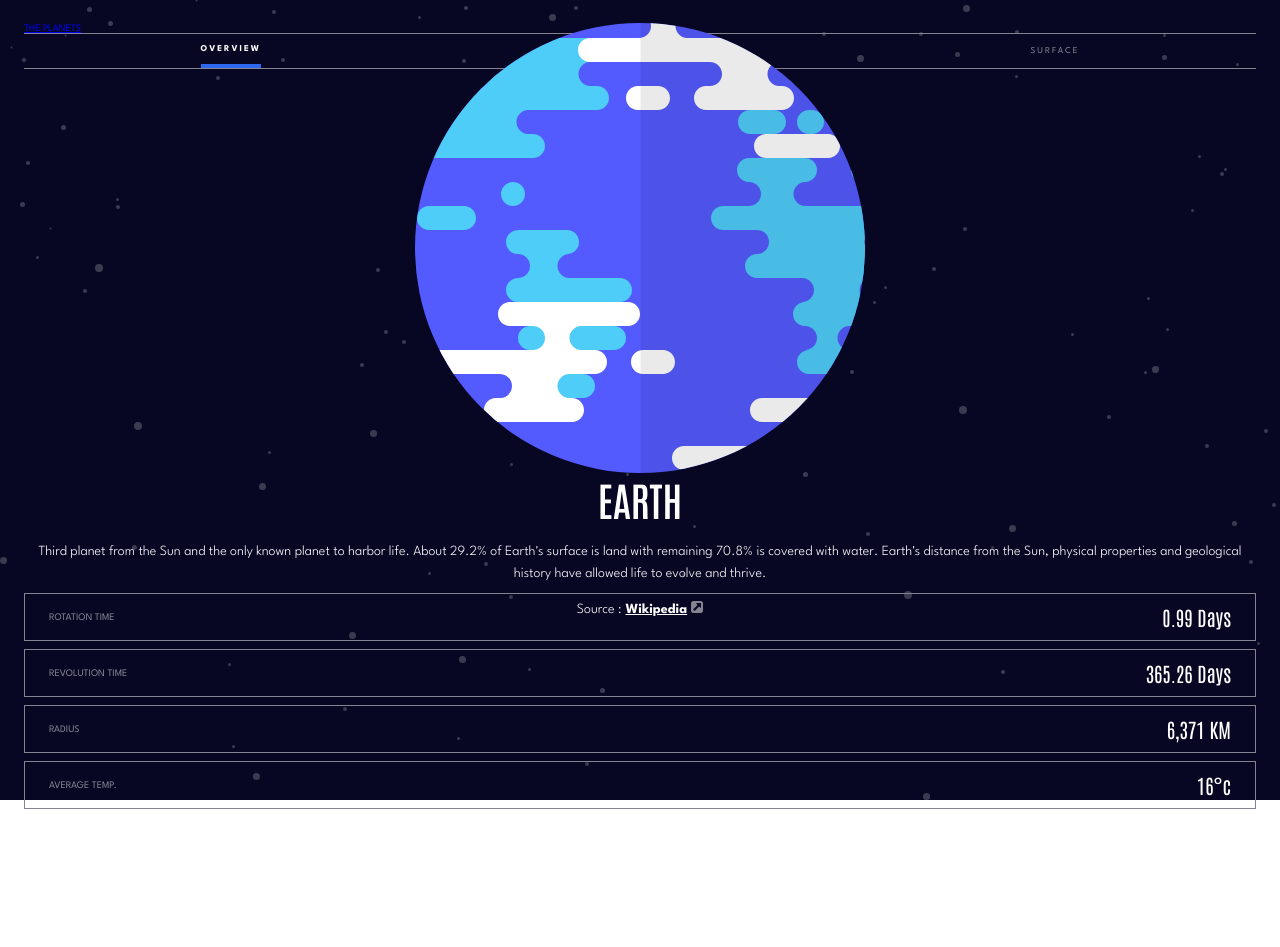
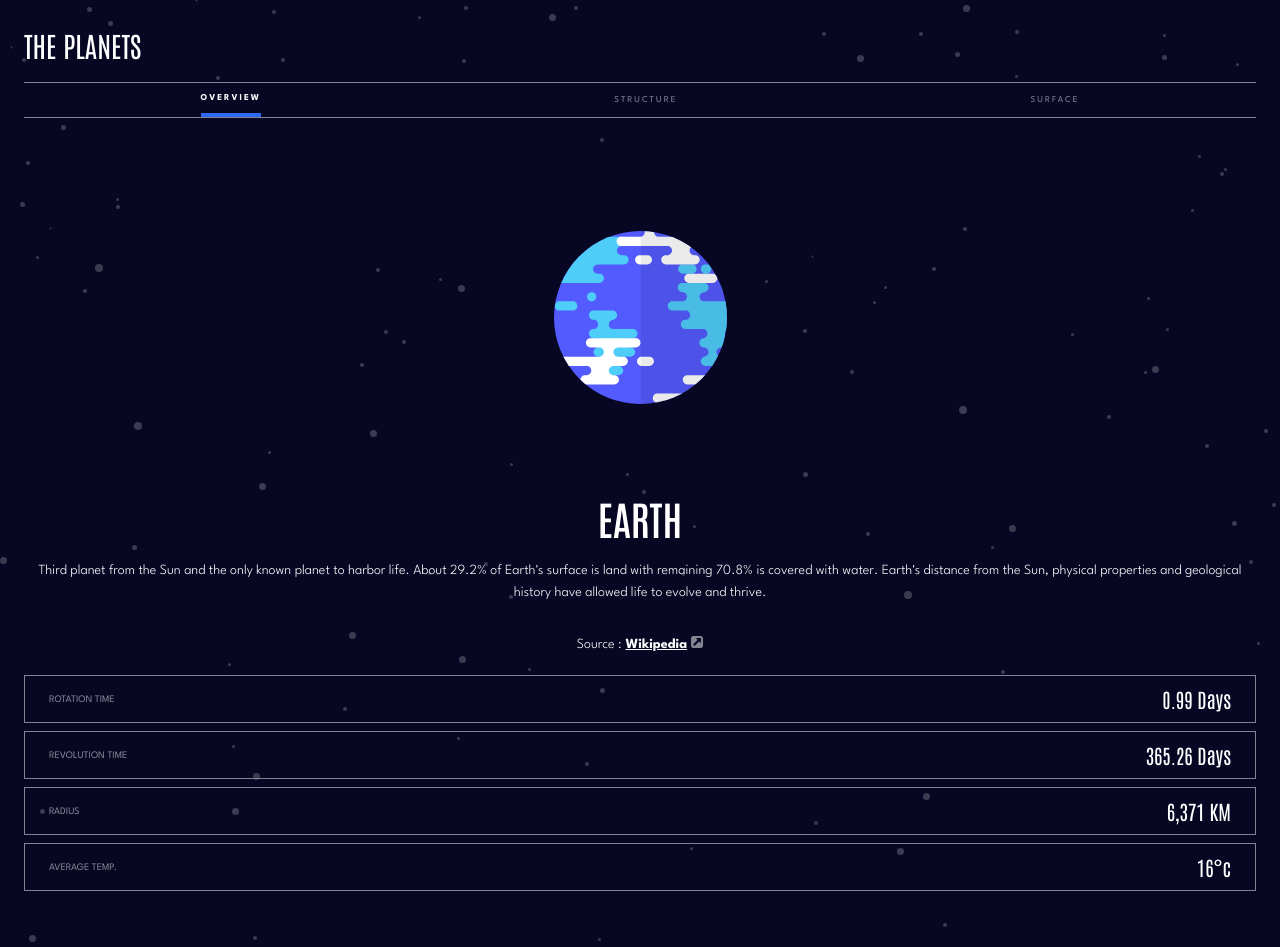
Before and after one commit to raulgaliciab/planets-fact-site, a React (Vite) app: page /earth/overview in a window 1280 px wide. Before the commit the page ends 841 px from the top, so only its background shows below. Built offline with nearby package versions, Linux system fonts and the light colour scheme.

Commit message:
Planet img dinamic size

```diff
--- a/src/components/AppNavbar.jsx
+++ b/src/components/AppNavbar.jsx
@@ -5,8 +5,14 @@ const planets = data.map( planet => planet.name );
 
 export const AppNavbar = () => {
   return (
-    <nav>
-      <NavLink to='/'>THE PLANETS</NavLink>
+    <nav className='app-navbar'>
+
+      <NavLink
+        to='/'
+        className='title'
+      >
+        THE PLANETS
+      </NavLink>
 
       <section className='menu' id='menu'>
         {
--- a/src/components/PlanetDisplay.jsx
+++ b/src/components/PlanetDisplay.jsx
@@ -7,6 +7,7 @@ export const PlanetDisplay = ({ img, title, content, source }) => {
         <img
           src={ img.replace("./", "/") }
           alt={`${title} display`}
+          className={title.toLowerCase()}
         />
       </figure>
       <h2>{ title.toUpperCase() }</h2>
--- a/src/styles/styles.css
+++ b/src/styles/styles.css
@@ -11,11 +11,26 @@ html {
 
 main {
   width: 100vw;
-  height: 100vh;
+  height: 100%;
   padding: 2.4rem;
   color: #FFFFFF;
   background-color: #070724;
   background-image: url("/assets/background-stars.svg");
+}
+
+/* App Navbar */
+.app-navbar {
+  display: flex;
+  width: 100%;
+  height: 4.2rem;
+  align-items: center;
+  margin-bottom: 1.6rem;
+}
+.app-navbar .title {
+  font-family: "Antonio", sans-serif;
+  font-size: 2.8rem;
+  color: #FFFFFF;
+  text-decoration: none;
 }
 
 /* Burger Menu */
@@ -45,7 +60,7 @@ main {
   display: flex;
   justify-content: space-around;
   align-items: center;
-  border-top: 1px solid #838391;
+  border-top: 0.5px solid #838391;
   border-bottom: 0.5px solid #838391;
 }
 .planet-navbar a {
@@ -71,19 +86,18 @@ main {
   justify-content: center;
   text-align: center;
   width: 100%;
-  height: 50rem;
+  height: auto;
+  margin-top: 2.4rem;
 }
 .planet-display figure {
   display: flex;
   flex-direction: column;
+  justify-content: center;
   align-items: center;
   width: 100%;
-  height: auto;
+  height: 35rem;
 }
 .planet-display figure img {
-  max-width: 80%;
-  width: auto;
-  height: auto;
   object-fit: contain;
 }
 .planet-display h2 {
@@ -96,7 +110,7 @@ main {
   font-size: 1.4rem;
   font-weight: 300;
   line-height: 2.2rem;
-  margin-bottom: 1.6rem;
+  margin-bottom: 3.2rem;
 }
 .planet-display .source-container {
   font-size: 1.4rem;
@@ -110,6 +124,39 @@ main {
   font-weight: bold;
   color: #FFFFFF;
   margin-right: 0.4rem;
+}
+
+/* Planet image size */
+.mercury {
+  width: 11.1rem;
+}
+
+.venus {
+  width: 15.4rem;
+}
+
+.earth {
+  width: 17.3rem;
+}
+
+.mars {
+  width: 12.9rem;
+}
+
+.jupiter {
+  width: 22.4rem;
+}
+
+.saturn {
+  width: 25.6rem;
+}
+
+.uranus {
+  width: 17.6rem;
+}
+
+.neptune {
+  width: 17.3rem;
 }
 
 /* Planet Details */
--- a/src/styles/styles.scss
+++ b/src/styles/styles.scss
@@ -27,11 +27,28 @@ html {
 
 main {
   width: 100vw;
-  height: 100vh;
+  height: 100%;
   padding: 2.4rem;
   color: $primary-white;
   background-color: $primary-black;
   background-image: url('/assets/background-stars.svg');
+}
+
+/* App Navbar */
+
+.app-navbar {
+  display: flex;
+  width: 100%;
+  height: 4.2rem;
+  align-items: center;
+  margin-bottom: 1.6rem;
+
+  .title {
+    font-family: $title-font;
+    font-size: 2.8rem;
+    color: $primary-white;
+    text-decoration: none;
+  }
 }
 
 /* Burger Menu */
@@ -63,7 +80,7 @@ main {
   display: flex;
   justify-content: space-around;
   align-items: center;
-  border-top: 1px solid $grey-soft;
+  border-top: 0.5px solid $grey-soft;
   border-bottom: 0.5px solid $grey-soft;
 
   a {
@@ -92,19 +109,18 @@ main {
   justify-content: center;
   text-align: center;
   width: 100%;
-  height: 50rem;
+  height: auto;
+  margin-top: 2.4rem;
 
   figure {
     display: flex;
     flex-direction: column;
+    justify-content: center;
     align-items: center;
     width: 100%;
-    height: auto;
+    height: 35rem;
 
       img {
-        max-width: 80%;
-        width: auto;
-        height: auto;
         object-fit: contain;
       }
   }
@@ -120,7 +136,7 @@ main {
     font-size: 1.4rem;
     font-weight: 300;
     line-height: 2.2rem;
-    margin-bottom: 1.6rem;
+    margin-bottom: 3.2rem;
   }
 
   .source-container {
@@ -139,6 +155,40 @@ main {
     }
   }
 
+}
+
+/* Planet image size */
+
+.mercury {
+  width: 11.1rem;
+}
+
+.venus {
+  width: 15.4rem;
+}
+
+.earth {
+  width: 17.3rem;
+}
+
+.mars {
+  width: 12.9rem;
+}
+
+.jupiter {
+  width: 22.4rem;
+}
+
+.saturn {
+  width: 25.6rem;
+}
+
+.uranus {
+  width: 17.6rem;
+}
+
+.neptune {
+  width: 17.3rem;
 }
 
 /* Planet Details */
```
Also changed, not shown: 1 other file (tests, documents, lock files or other folders).
